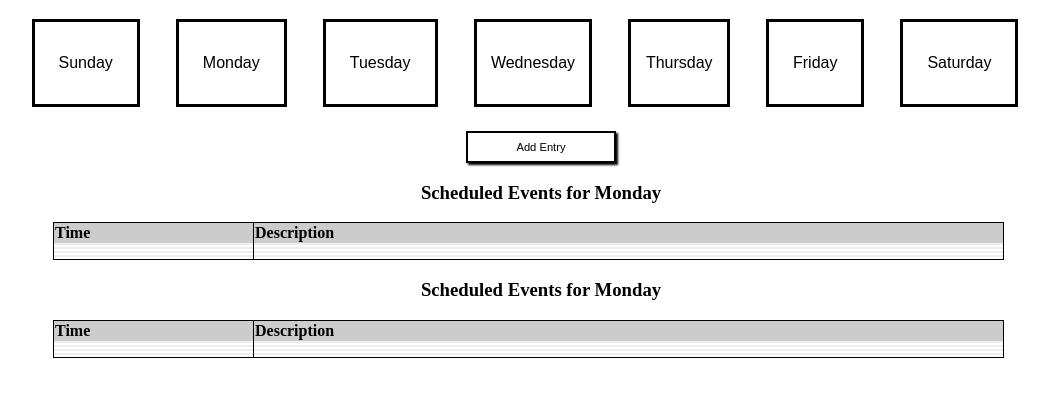
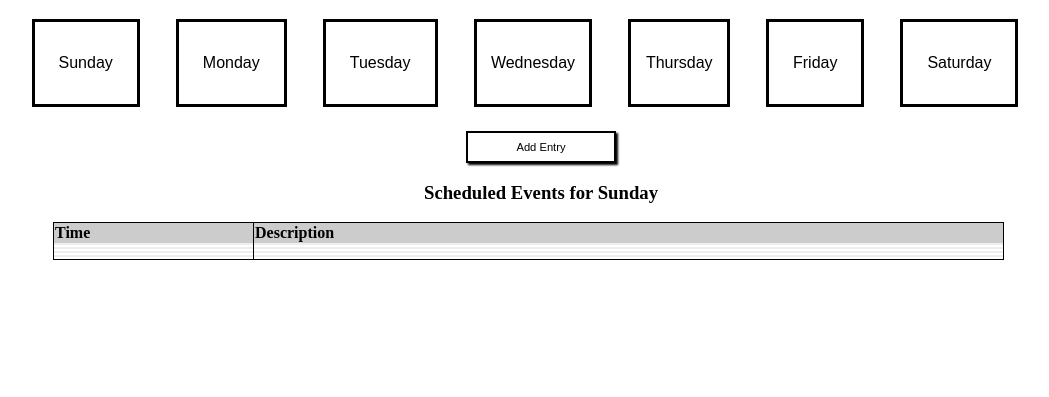
Before and after one commit to timlee712/week-planner, a website: page index.html in a window 1280 px wide. Both pictures are taken after a click on the button "Sunday". Shown: the part 69-466 px from the top of the page, without its empty margins (99-1148 px from the left). Drawn offline with Linux system fonts and the light colour scheme.

Commit message:
issue 13

```diff
--- a/index.html
+++ b/index.html
@@ -109,36 +109,36 @@
         </thead>
         <tbody>
           <tr>
-            <td></td>
-            <td></td>
+            <td>&nbsp;</td>
+            <td>&nbsp;</td>
           </tr>
           <tr>
-            <td></td>
-            <td></td>
+            <td>&nbsp;</td>
+            <td>&nbsp;</td>
           </tr>
           <tr>
-            <td></td>
-            <td></td>
+            <td>&nbsp;</td>
+            <td>&nbsp;</td>
           </tr>
           <tr>
-            <td></td>
-            <td></td>
+            <td>&nbsp;</td>
+            <td>&nbsp;</td>
           </tr>
           <tr>
-            <td></td>
-            <td></td>
+            <td>&nbsp;</td>
+            <td>&nbsp;</td>
           </tr>
           <tr>
-            <td></td>
-            <td></td>
+            <td>&nbsp;</td>
+            <td>&nbsp;</td>
           </tr>
           <tr>
-            <td></td>
-            <td></td>
+            <td>&nbsp;</td>
+            <td>&nbsp;</td>
           </tr>
           <tr>
-            <td></td>
-            <td></td>
+            <td>&nbsp;</td>
+            <td>&nbsp;</td>
           </tr>
         </tbody>
       </table>
@@ -293,7 +293,7 @@
   </div>
   <div class="schedule hidden" id="friday-s">
     <div class="schedule-title">
-      <h3>Scheduled Events for Monday</h3>
+      <h3>Scheduled Events for Friday</h3>
     </div>
     <div class="t-container">
       <table>
@@ -342,7 +342,7 @@
   </div>
   <div class="schedule hidden" id="saturday-s">
     <div class="schedule-title">
-      <h3>Scheduled Events for Monday</h3>
+      <h3>Scheduled Events for Saturday</h3>
     </div>
     <div class="t-container">
       <table>
@@ -391,7 +391,7 @@
   </div>
   <div class="schedule hidden" id="sunday-s">
     <div class="schedule-title">
-      <h3>Scheduled Events for Monday</h3>
+      <h3>Scheduled Events for Sunday</h3>
     </div>
     <div class="t-container">
       <table>
--- a/main.js
+++ b/main.js
@@ -89,7 +89,7 @@ function daySwap(event) {
     tuesday.classList.add('hidden');
     wednesday.classList.add('hidden');
     thursday.classList.add('hidden');
-    friday.classList.remove('hidden');
+    friday.classList.add('hidden');
     saturday.classList.add('hidden');
     sunday.classList.remove('hidden');
   }
```
